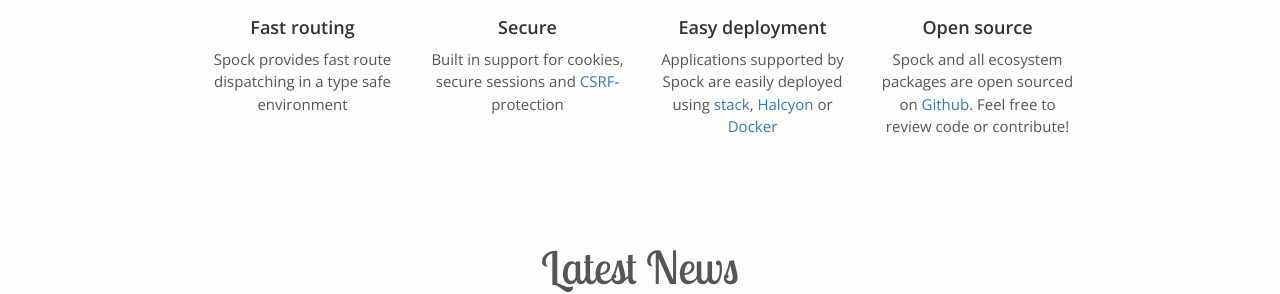
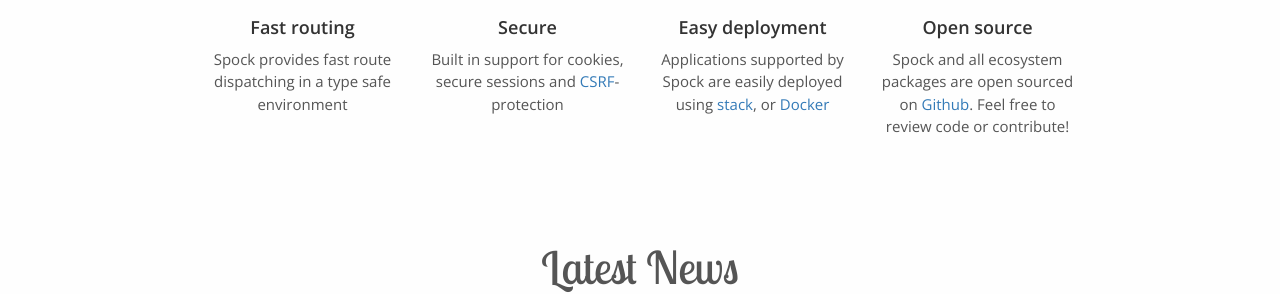
Before and after one commit to agrafix/Spock, a Jekyll site: the page built from docs/index.html, in a window 1280 px wide. Shown: the part 741-1035 px from the top of the page. Built offline with Jekyll 4.4.1, drawn with Linux system fonts in a browser that asks for light colours; nearby versions of some CDN libraries; some web fonts are replaced.

Commit message:
Remove link to Halcyon
https://twitter.com/mietek/status/1106639304829386752

```diff
--- a/docs/index.html
+++ b/docs/index.html
@@ -34,7 +34,7 @@ layout: home
       <h4>Easy deployment</h4>
       <p>
         Applications supported by Spock are easily deployed
-        using <a href="https://github.com/commercialhaskell/stack">stack</a>, <a href="https://halcyon.sh/shootout/#hello-spock">Halcyon</a>
+        using <a href="https://github.com/commercialhaskell/stack">stack</a>,
         or <a href="http://docker.io">Docker</a>
       </p>
     </div>
```
